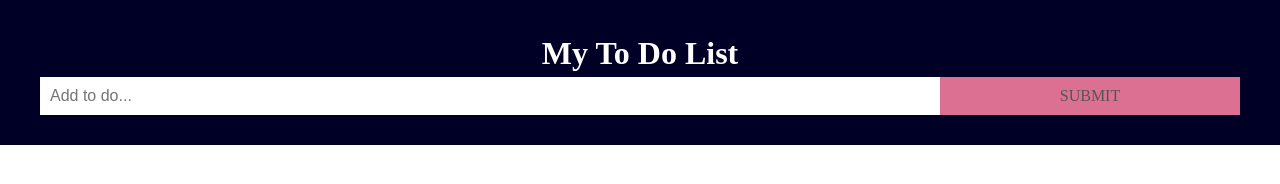
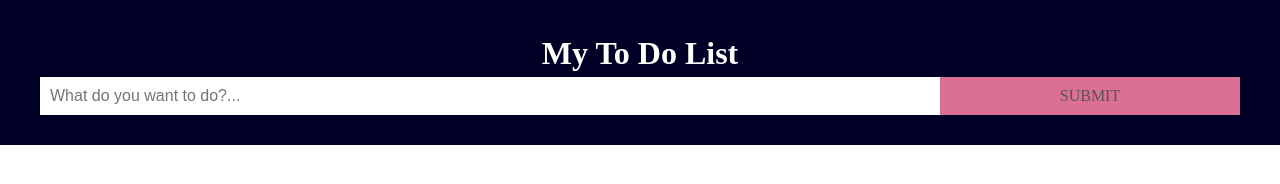
Before and after one commit to OkuhleM/ToDo_App, a plain HTML site: page index.html in a window 1280 px wide. Drawn offline with Linux system fonts and the light colour scheme.

Commit message:
new changes

```diff
--- a/index.html
+++ b/index.html
@@ -14,7 +14,7 @@
 <body>
   <div id="myDIV" class="header">
     <h1 style="margin: 5px;">My To Do List</h1>
-    <input type="text" id="myInput" placeholder="Add to do...">
+    <input type="text" id="myInput" placeholder="What do you want to do?...">
     <span onclick="newElement()" class="addBtn">SUBMIT</span>
   </div>
 
@@ -22,7 +22,7 @@
 
   </ul>
 
- <!-- <script>
+  <!-- <script>
     var myNodelist = document.getElementsByTagName("LI");
     var i;
     for (i = 0; i < myNodelist.length; i++) {
```
